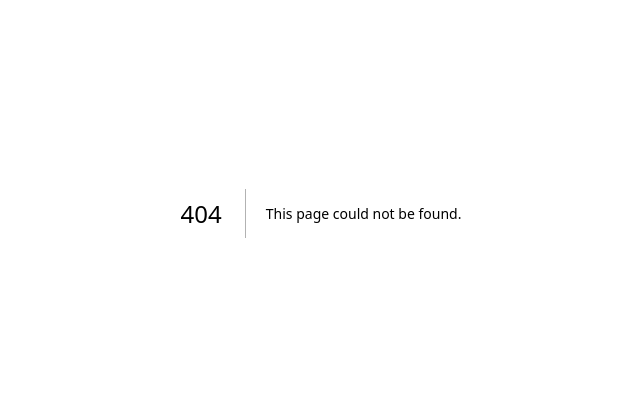
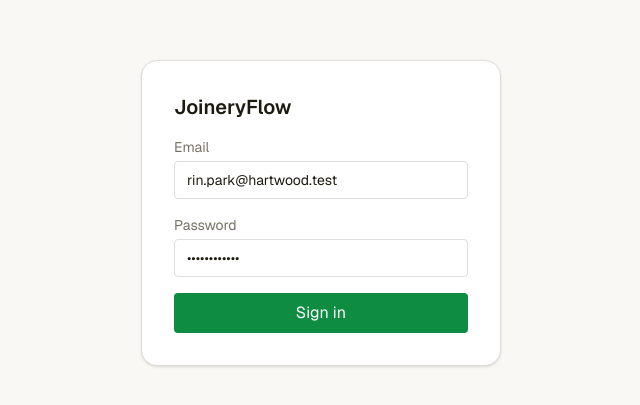
Before and after one commit to Tiosos/joineryflow, a Next.js app in the folder apps/web/: page /login in a window 1280 px wide. Before the commit this address had no page. Shown: the part 187-592 px from the top of the page, without its empty margins (319-959 px from the left). Built offline with nearby package versions, Linux system fonts and the light colour scheme.

Commit message:
feat(web): login page

```diff
--- /dev/null
+++ b/apps/web/app/(public)/login/page.tsx
@@ -0,0 +1,73 @@
+"use client";
+import { useState } from "react";
+import { useRouter } from "next/navigation";
+
+export default function Login() {
+  const r = useRouter();
+  const [email, setEmail] = useState("rin.park@hartwood.test");
+  const [password, setPassword] = useState("hartwood-dev");
+  const [err, setErr] = useState<string | null>(null);
+  const [busy, setBusy] = useState(false);
+
+  async function submit(e: React.FormEvent) {
+    e.preventDefault();
+    setErr(null);
+    setBusy(true);
+    try {
+      const resp = await fetch("/api/auth/login", {
+        method: "POST",
+        headers: { "content-type": "application/json" },
+        body: JSON.stringify({
+          workspace_slug: "hartwood-joinery",
+          email,
+          password,
+        }),
+      });
+      if (!resp.ok) {
+        setErr("Invalid credentials");
+        return;
+      }
+      r.replace("/dashboard");
+    } finally {
+      setBusy(false);
+    }
+  }
+
+  return (
+    <main className="min-h-screen grid place-items-center bg-h-bg">
+      <form
+        onSubmit={submit}
+        className="w-[360px] rounded-2xl bg-h-surface p-8 shadow-sm border border-h-line space-y-4"
+      >
+        <h1 className="text-xl font-semibold text-h-ink">JoineryFlow</h1>
+        <label className="block text-sm">
+          <span className="text-h-muted">Email</span>
+          <input
+            type="email"
+            className="mt-1 w-full rounded border border-h-line px-3 py-2"
+            value={email}
+            onChange={(e) => setEmail(e.target.value)}
+            required
+          />
+        </label>
+        <label className="block text-sm">
+          <span className="text-h-muted">Password</span>
+          <input
+            type="password"
+            className="mt-1 w-full rounded border border-h-line px-3 py-2"
+            value={password}
+            onChange={(e) => setPassword(e.target.value)}
+            required
+          />
+        </label>
+        {err && <p className="text-sm text-red-600">{err}</p>}
+        <button
+          disabled={busy}
+          className="w-full rounded bg-h-accent text-white py-2 disabled:opacity-50"
+        >
+          {busy ? "Signing in…" : "Sign in"}
+        </button>
+      </form>
+    </main>
+  );
+}
```
